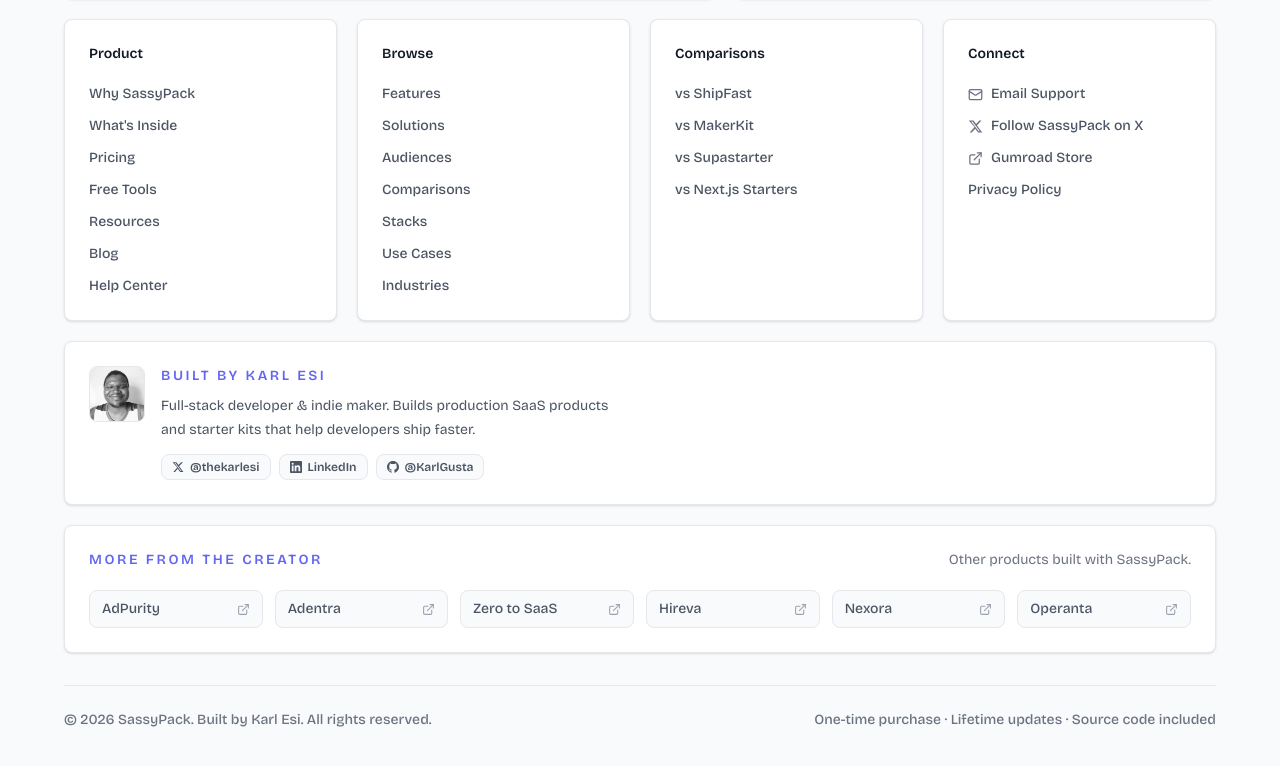
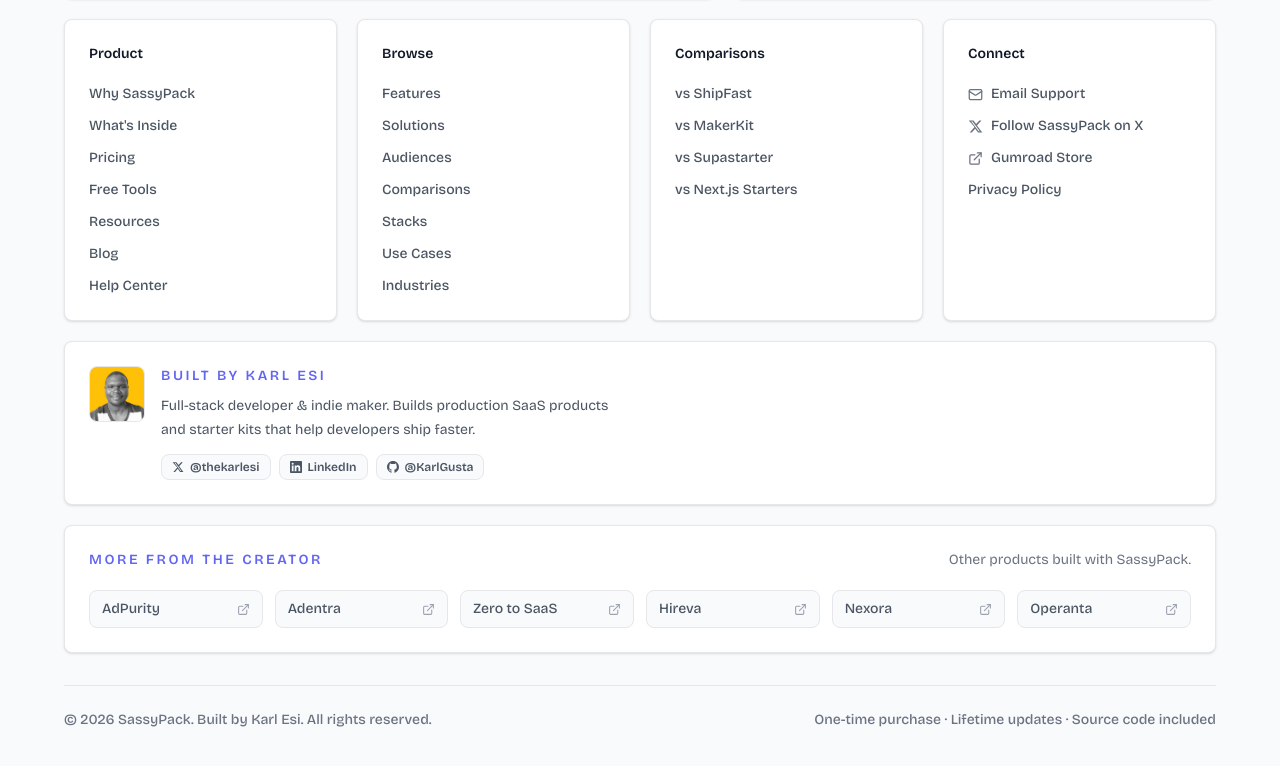
Before and after one commit to KarlGusta/sassypack-next, a Next.js app: page / in a window 1280 px wide. Shown: the part 4959-5725 px from the top of the page. Built offline with nearby package versions, Linux system fonts and the light colour scheme.

Commit message:
Update profile pic EEAT

```diff
--- a/data/author.js
+++ b/data/author.js
@@ -4,7 +4,7 @@
   jobTitle: "Full-stack developer & indie maker",
   bio: "Karl Esi is a full-stack developer and indie maker based in Nanyuki, Kenya. He builds production SaaS products and developer tools that help founders ship faster. Creator of SassyPack and multiple live SaaS applications.",
   shortBio: "Full-stack developer & indie maker. Builds production SaaS products and starter kits that help developers ship faster.",
-  image: "/images/profile-pic.png",
+  image: "/images/profile-pic.jpg",
   imageAlt: "Karl Esi, creator of SassyPack",
   location: "Nanyuki, Kenya",
   email: "esimitkarlgusta@gmail.com",
```
Also changed, not shown: public/images/profile-pic.jpg (added), public/images/profile-pic.png (deleted).
